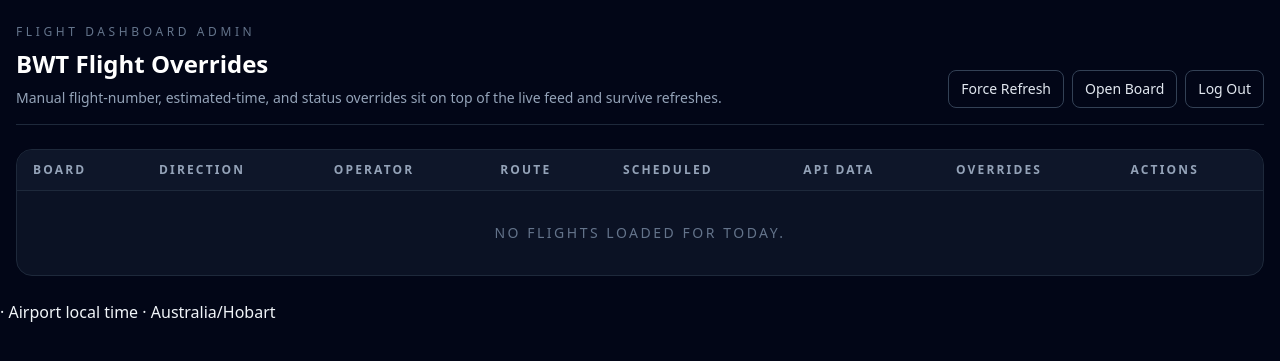
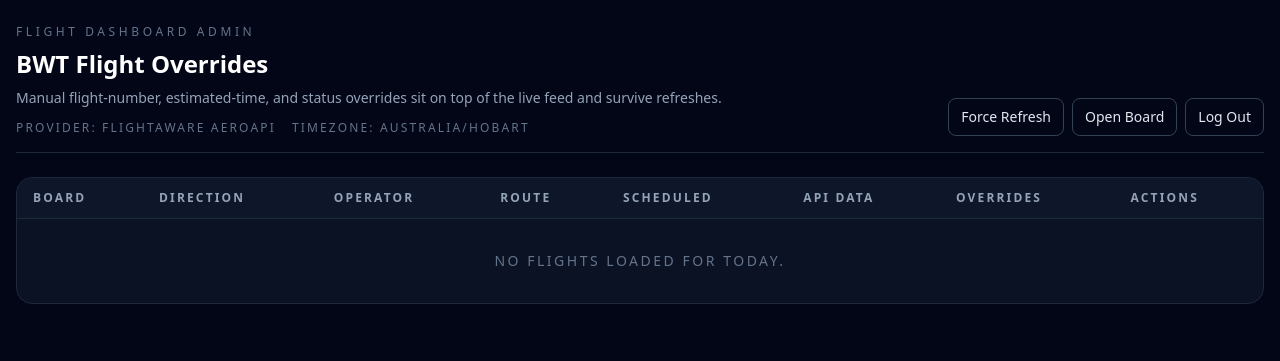
Before and after one commit to Elpho910/FR_Dashboard, a Flask app: page /admin in a window 1280 px wide. Shown: the top 361 px of the page. Run offline with Flask 3, Linux system fonts and the light colour scheme; the visitor is signed in with stand-in values (Sample User, id 1); data comes from the database, SQL or seed files in the repository; data that the repository does not hold is empty; some libraries are stand-ins or nearby versions.

Commit message:
footer styling fixes

```diff
--- a/app.py
+++ b/app.py
@@ -250,6 +250,7 @@ def admin_flights():
         airport=airport,
         flights=flights,
         airport_timezone=AIRPORT_TIMEZONE,
+        provider_label=get_provider_label(),
         format_unix_local=format_unix_local,
         status_override_choices=STATUS_OVERRIDE_CHOICES,
     )
--- a/static/js/board.js
+++ b/static/js/board.js
@@ -245,7 +245,9 @@ function syncIndicatorState(payload) {
 }
 
 function applyFooterState(payload) {
-  providerLabelElement.textContent = payload?.provider_label || INITIAL_PROVIDER_LABEL;
+  if (providerLabelElement) {
+    providerLabelElement.textContent = payload?.provider_label || INITIAL_PROVIDER_LABEL;
+  }
 
   const indicator = syncIndicatorState(payload);
   syncIndicatorElement.hidden = indicator.hidden;
--- a/templates/admin_flights.html
+++ b/templates/admin_flights.html
@@ -15,6 +15,10 @@
         <p class="mt-2 text-sm text-slate-400">
           Manual flight-number, estimated-time, and status overrides sit on top of the live feed and survive refreshes.
         </p>
+        <div class="mt-3 flex flex-wrap gap-x-4 gap-y-1 text-xs uppercase tracking-[0.18em] text-slate-500">
+          <span>Provider: {{ provider_label }}</span>
+          <span>Timezone: {{ airport_timezone }}</span>
+        </div>
       </div>
       <div class="flex flex-wrap gap-2">
         <a href="?airport={{ airport }}&refresh=1" class="rounded-lg border border-slate-700 px-3 py-2 text-sm text-slate-200 hover:border-sky-400 hover:text-white">
@@ -183,14 +187,5 @@
       </table>
     </section>
   </main>
-      <div class="board-footer">
-      <span id="provider-label">{{ provider_label }}</span>
-      <span>&middot;</span>
-      <span>Airport local time</span>
-      <span>&middot;</span>
-      <span>{{ airport_timezone }}</span>
-      <span id="sync-indicator" class="sync-indicator" hidden aria-hidden="true"></span>
-    </div>
-  </div>
 </body>
 </html>
```
